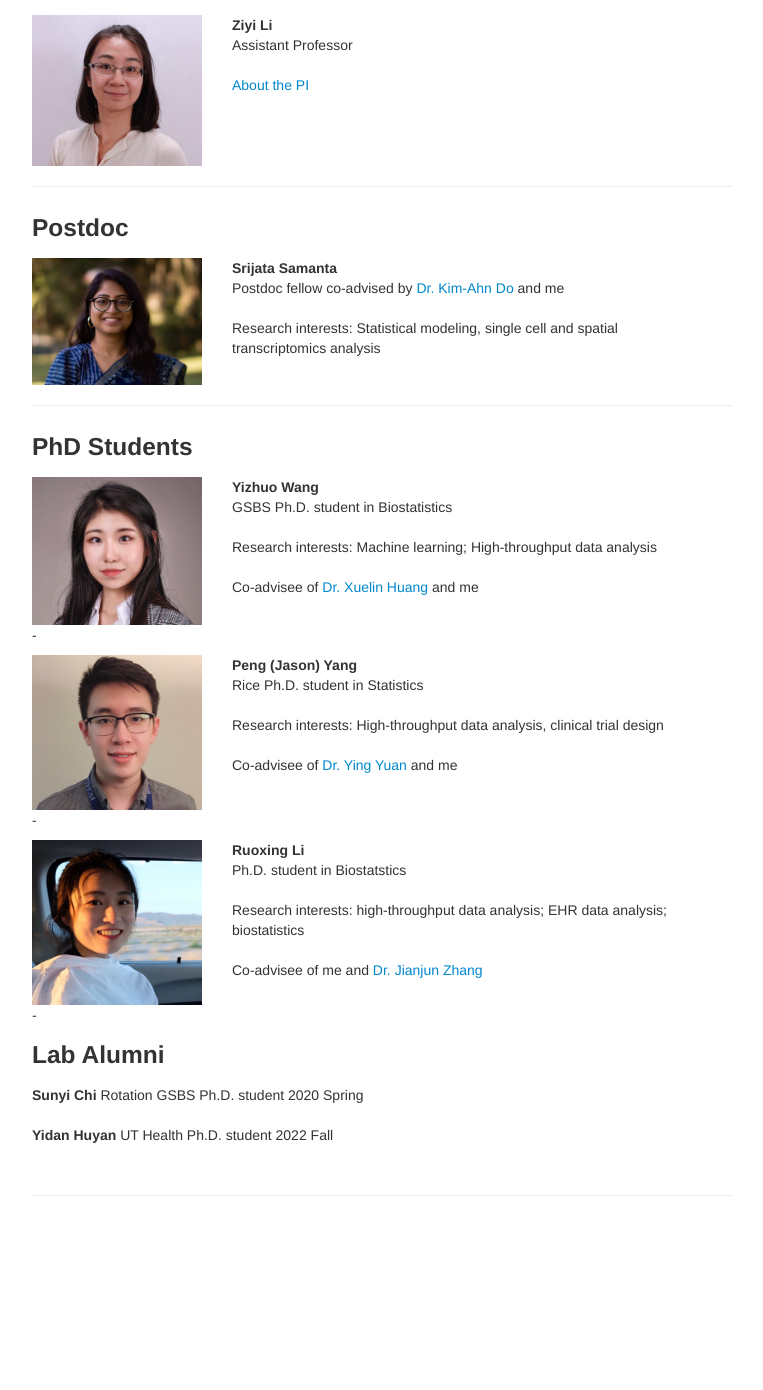
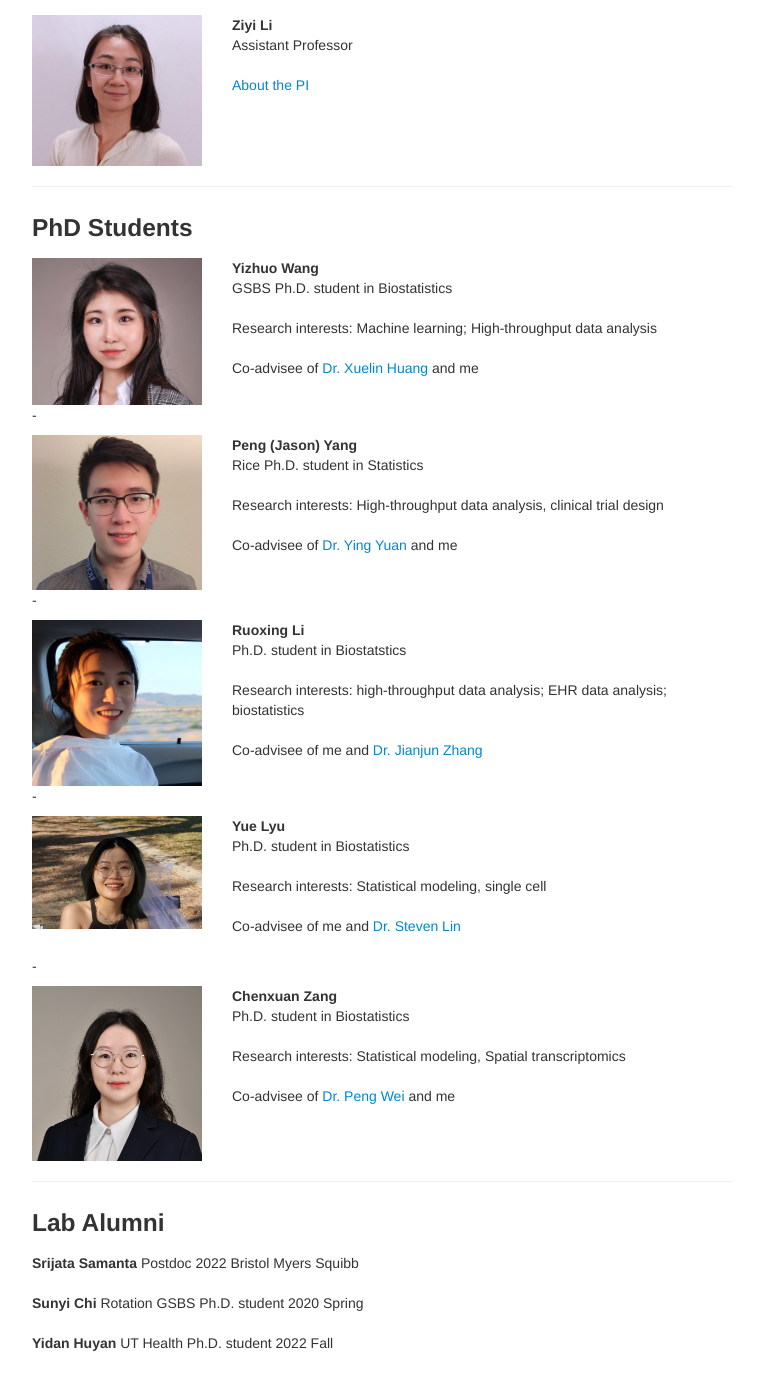
Before and after one commit to ziyili20/ziyili20.github.io, a Jekyll site: the page built from people.md, in a window 1280 px wide and 1400 px high, scrolled down 197 px. Shown: the top 1390 px of the window, without its empty margins (258-1021 px from the left). Built offline with Jekyll 4.4.1, drawn with Linux system fonts in a browser that asks for light colours; before the commit the page ends 1424 px from its top, so only the background shows below that.

Commit message:
update website

```diff
--- a/people.md
+++ b/people.md
@@ -20,28 +20,6 @@ title: Team
             <b>Ziyi Li</b><br/>
 			Assistant Professor<br/><br/>
       <a href="https://ziyili20.github.io/PI.html">About the PI</a><br/>
-
-
-        </div>
-    </div>
-</div>
-
----
-### Postdoc
-
-<div class="container">
-
-  <div class="row-fluid">
-     <div class="span2">
-        <a href="./assets/pics/Samanta.jpg">
-            <img src="./assets/pics/Samanta.jpg"
-                  title="Srijata Samanta" alt="Srijata Samanta"/></a>
-        	</div>
-
-        <div class="span5">
-            <b>Srijata Samanta</b><br/>
-            Postdoc fellow co-advised by <a href="https://faculty.mdanderson.org/profiles/kim-anh_do.html">Dr. Kim-Ahn Do</a> and me <br/><br/>
-            Research interests: Statistical modeling, single cell and spatial transcriptomics analysis <br/><br/>
 
 
         </div>
@@ -120,10 +98,54 @@ title: Team
 
 -
 
+<div class="container">
+
+  <div class="row-fluid">
+     <div class="span2">
+        <a href="./assets/pics/YueLyu.jpg">
+            <img src="./assets/pics/YueLyu.jpeg"
+                  title="Yue Lyu" alt="Yue Lyu"/></a>
+        	</div>
+
+        <div class="span5">
+            <b>Yue Lyu</b><br/>
+            Ph.D. student in Biostatistics <br/><br/>
+            Research interests: Statistical modeling, single cell <br/><br/>
+      Co-advisee of me and <a href="https://faculty.mdanderson.org/profiles/steven_lin.html">Dr. Steven Lin</a> <br/><br/>
+
+        </div>
+    </div>
+</div>
+
+-
+
+<div class="container">
+
+  <div class="row-fluid">
+     <div class="span2">
+        <a href="./assets/pics/ChenxuanZang.jpg">
+            <img src="./assets/pics/ChenxuanZang.jpeg"
+                  title="Yue Lyu" alt="Chenxuan Zang"/></a>
+        	</div>
+
+        <div class="span5">
+            <b>Chenxuan Zang</b><br/>
+            Ph.D. student in Biostatistics  <br/><br/>
+            Research interests: Statistical modeling, Spatial transcriptomics <br/><br/>
+
+      Co-advisee of <a href="https://faculty.mdanderson.org/profiles/peng_wei.html">Dr. Peng Wei</a> and me <br/><br/>
+
+        </div>
+    </div>
+</div>
+
+---
 
 ### Lab Alumni
 
 <div class="container">
+
+<b>Srijata Samanta</b> Postdoc 2022 Bristol Myers Squibb <br/><br/>
 
             <b>Sunyi Chi</b> Rotation GSBS Ph.D. student 2020 Spring <br/><br/>
             <b>Yidan Huyan</b> UT Health Ph.D. student 2022 Fall <br/><br/>
```
Also changed, not shown: assets/pics/ChenxuanZang.jpeg (added), assets/pics/YueLyu.jpeg (added), 3 other files.
